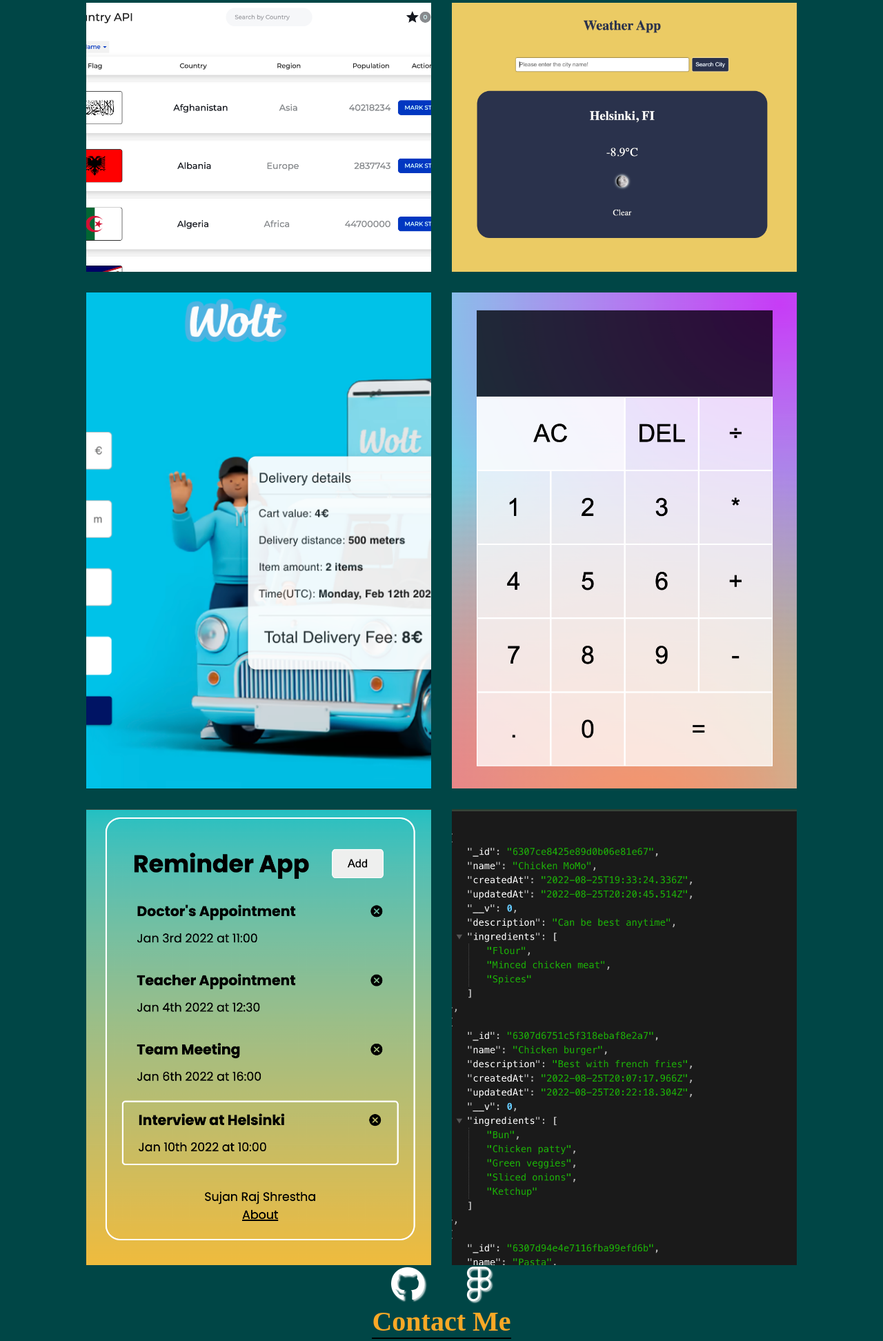
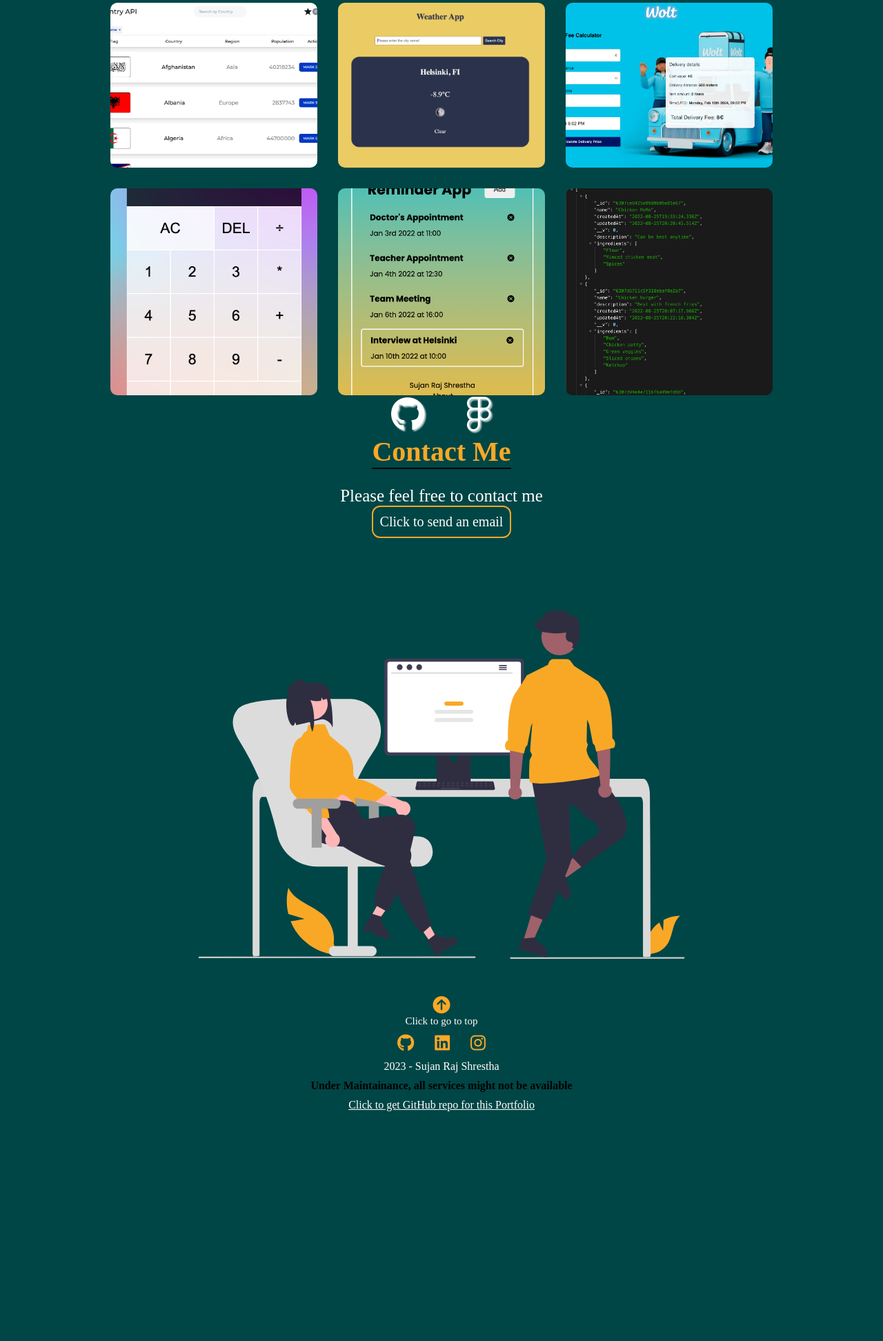
Before and after one commit to sujanrajs/MyPortfolioWebsite, a website: page index.html in a window 1280 px wide. Shown: the part 1517-3461 px from the top of the page at 69% size. After the commit the page ends 3198 px from the top, so only its background shows below. Drawn offline with nearby package versions, Linux system fonts and the light colour scheme; a web font is replaced by a local one.

Commit message:
added links for projects

```diff
--- a/index.html
+++ b/index.html
@@ -145,22 +145,47 @@
         <h2 class="projects__heading">Project Links</h2>
         <section class="projects__container">
           <div class="projects__project">
-            <img src="./assets/images/country-api.png" />
+            <a
+              href="https://sujanrajs-integrify-flag-assignment.netlify.app/"
+              target="_blank"
+              ><img src="./assets/images/country-api.png"
+            /></a>
           </div>
           <div class="projects__project">
+            <a
+              href="https://sujanrajs-weather-now.netlify.app/"
+              target="_blank"
+            ></a>
             <img src="./assets/images/weather-app.png" />
           </div>
           <div class="projects__project">
+            <a
+              href="https://sujanrajs-delivery-calculator.netlify.app/"
+              target="_blank"
+            ></a>
             <img src="./assets/images/delivery-fee-calculator.png" />
           </div>
           <div class="projects__project">
-            <img src="./assets/images/react-calculator.png" />
+            <a
+              href="https://sujanrajs-react-calculator.netlify.app/"
+              target="_blank"
+            >
+              <img src="./assets/images/react-calculator.png" />
+            </a>
           </div>
           <div class="projects__project">
+            <a
+              href="https://sujanrajs-reminder-app.netlify.app/"
+              target="_blank"
+            ></a>
             <img src="./assets/images/react-reminder-app.png" />
           </div>
           <div class="projects__project">
-            <img src="./assets/images/food-recipie-api.png" />
+            <a
+              href="https://food-recipie.onrender.com/api/recipies"
+              target="_blank"
+              ><img src="./assets/images/food-recipie-api.png"
+            /></a>
           </div>
         </section>
         <section class="projects__icons">
@@ -228,7 +253,13 @@
       <section class="footer__copyright">
         <p>2023 - Sujan Raj Shrestha</p>
       </section>
-      <p>*gets improvement by time</p>
+      <h4>Under Maintainance, all services might not be available</h4>
+      <a
+        href="https://github.com/sujanrajs/MyPortfolioWebsite"
+        target="_blank"
+        class="footer__github-link"
+        ><p>Click to get GitHub repo for this Portfolio</p></a
+      >
     </footer>
     <script>
       hamburger = document.querySelector(".hamburger");
--- a/scss/_footer.scss
+++ b/scss/_footer.scss
@@ -31,11 +31,15 @@
     gap: 30px;
     font-size: 25px;
   }
+
   .fab {
     color: #f9a826;
   }
   .fab:hover {
     font-size: 30px;
+    color: white;
+  }
+  &__github-link {
     color: white;
   }
 }
--- a/scss/_projects.scss
+++ b/scss/_projects.scss
@@ -20,8 +20,10 @@
     max-width: 1080px;
   }
   &__project {
-    max-width: 500px;
+    max-width: 300px;
+    max-height: 300px;
     overflow: hidden;
+    border-radius: 10px;
     img {
       width: 100%;
       height: 100%;
@@ -30,6 +32,7 @@
     }
     img:hover {
       object-fit: fill;
+      cursor: pointer;
     }
   }
 
```
Also changed, not shown: dist/css/main.css.
